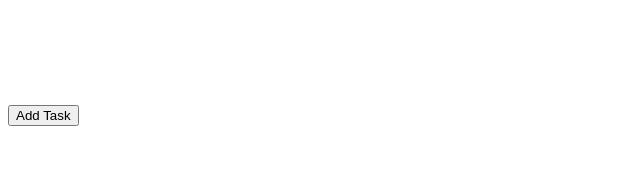
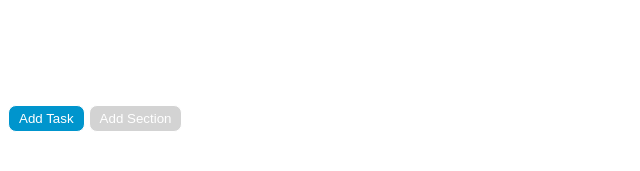
Before and after one commit to Betacucco/html-css-toboolist, a plain HTML site: page index.html in a window 1280 px wide. Shown: the part 109-280 px from the top of the page, without its empty margins (0-640 px from the left). Drawn offline with Linux system fonts and the light colour scheme.

Commit message:
Button commits

```diff
--- a/index.html
+++ b/index.html
@@ -18,7 +18,8 @@
 
     <main class="contents">
         <div>
-            <button>Add Task</button>
+            <button id="button1">Add Task</button>
+            <button id="button2">Add Section</button>
         </div>
 
         <div>
--- a/style.css
+++ b/style.css
@@ -25,3 +25,27 @@ display: inline;
     margin-right: auto;
     margin-bottom: 5%;
 }
+
+#button1{
+        outline: none;
+        cursor: pointer;
+        text-align: center;
+        text-decoration: none;
+        color: #fff;
+        padding: 5px 10px;
+        border: solid 1px;
+        background: #0095cd;
+        border-radius: 8px;
+}
+
+#button2{
+    outline: none;
+    cursor: pointer;
+    text-align: center;
+    text-decoration: none;
+    color: #fff;
+    padding: 5px 10px;
+    border: solid 1px;
+    background:lightgray;
+    border-radius: 8px;
+}
```
